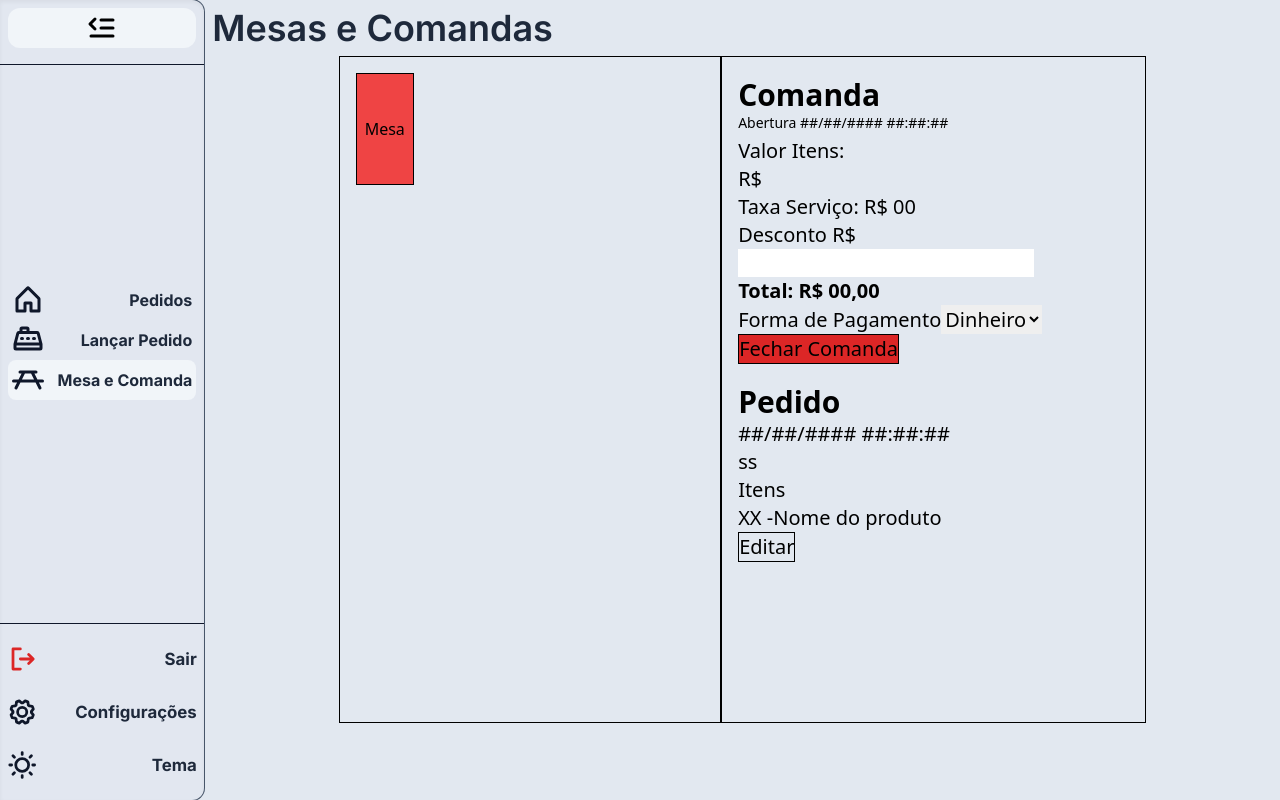
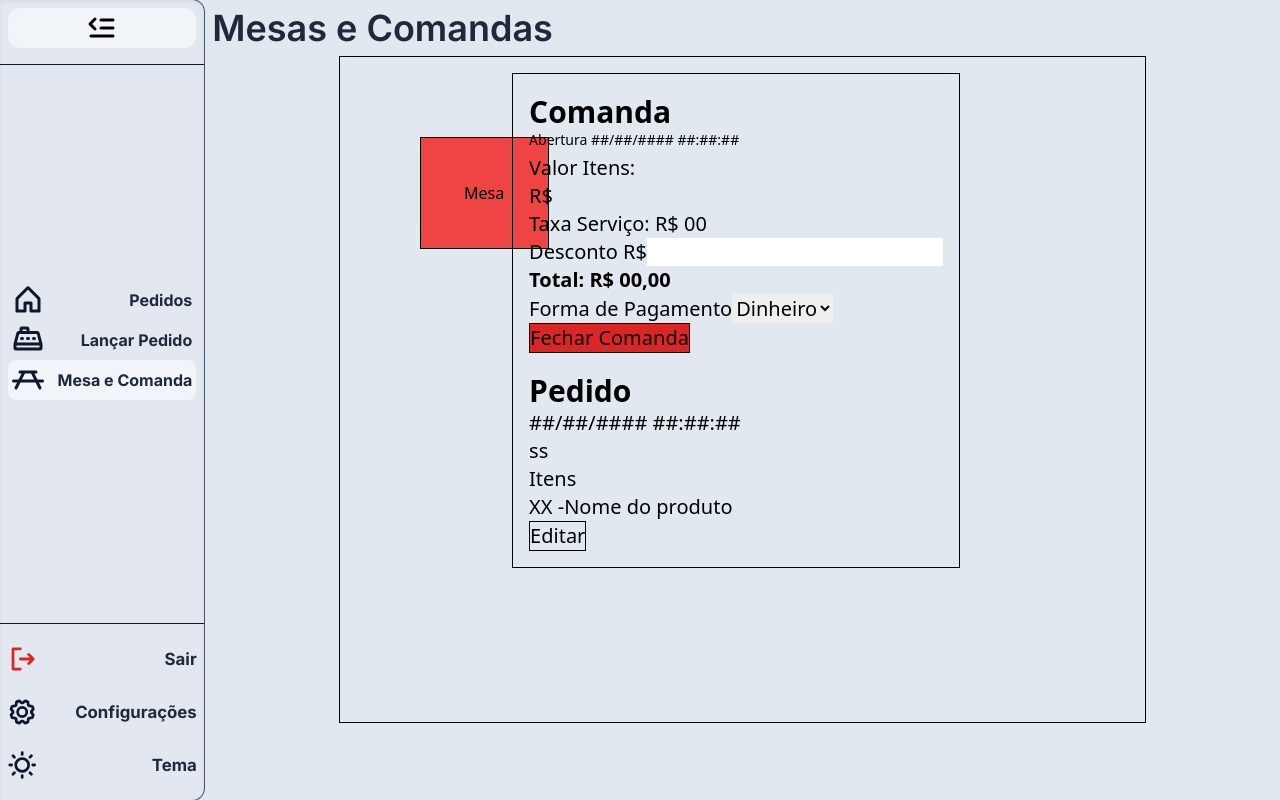
Before and after one commit to Fabricio-Weber/ugoow-test-Fabricio, a React (Vite) app: page /dashboard/mesas in a window 1280 px wide. Built offline with nearby package versions, Linux system fonts and the light colour scheme.

Commit message:
novo teste de componentes com props e states

```diff
--- a/src/components/Comanda.jsx
+++ b/src/components/Comanda.jsx
@@ -1,8 +1,10 @@
-export function Comanda(){
+
+
+export function Comanda({dataToChild}){
     return(
-        <div className=" border border-solid border-black p-4">
+        <div className=" border border-solid border-black p-4 absolute right-80">
             <div className="w-full h-10 mt-1">
-              <h4 className="font-bold text-3xl">Comanda </h4>
+              <h4 className="font-bold text-3xl">Comanda {dataToChild} </h4>
               <p className="text-sm mb-1">Abertura ##/##/#### ##:##:##</p>
             </div>
 
--- a/src/components/MesaPedido.jsx
+++ b/src/components/MesaPedido.jsx
@@ -1,14 +1,26 @@
+import { useState } from "react"
+import { Comanda } from "./Comanda";
 
 
-export function MesaPedido(){
+export  function MesaPedido(){
+    const [data, setData] = useState('')
+
+
+    const dataToChild= () =>{
+        setData("teste")
+
+
+
+    }
+
     return(
-    <div className="w-1/2 border border-solid border-black p-4">
-        <button className="w-2/12 h-28 border border-solid border-black hover:bg-red-700 bg-red-500 touch-auto">
+    <div className="w-full border border-solid flex columns-2 border-black p-4">
+        <button className="w-2/12 m-16 h-28 border border-solid border-black hover:bg-red-700 bg-red-500 touch-auto"
+               onClick={() => dataToChild}>
             Mesa <br/>
-
         </button>
 
-
+        <Comanda dataToChild={data}/>
     </div>
     )
 }
--- a/src/main.jsx
+++ b/src/main.jsx
@@ -16,7 +16,7 @@ const router = createBrowserRouter([
   {
     path: "/dashboard",
     element: <Index />,
-    errorElement: <h1>Sorry we dontfouned</h1>,
+    errorElement: <h1>Sorry, page not found</h1>,
     children: [
       {
         path: "/dashboard/pedidos",
--- a/src/pages/mesas.jsx
+++ b/src/pages/mesas.jsx
@@ -3,9 +3,16 @@ import { Input } from "postcss";
 
 import { Comanda } from "../components/Comanda";
 import { MesaPedido } from "../components/MesaPedido";
+import { useEffect, useState } from "react";
 
 export function Mesas() {
+  const [mesa, setMesa] = useState([])
+
+
+
   return (
+
+
     <div className=" w-full h-full">
 
       <div>
@@ -14,9 +21,8 @@ export function Mesas() {
         </div>
       </div>
 
-      <div className="flex m-auto columns-2 h-5/6 w-3/4">
+      <div className="flex m-auto  h-5/6 w-3/4">
         <MesaPedido/>
-        <Comanda/>
       </div>
 
     </div>
```
